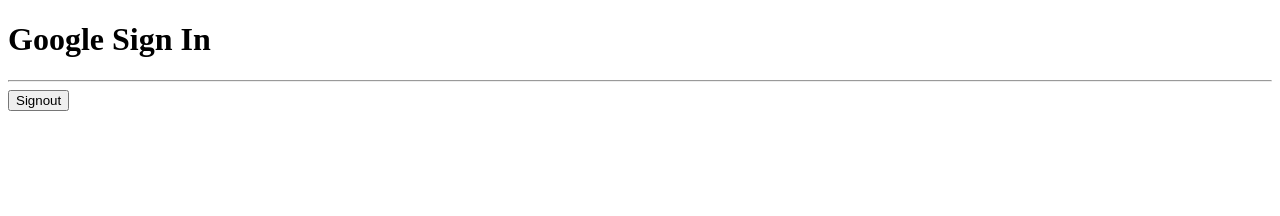
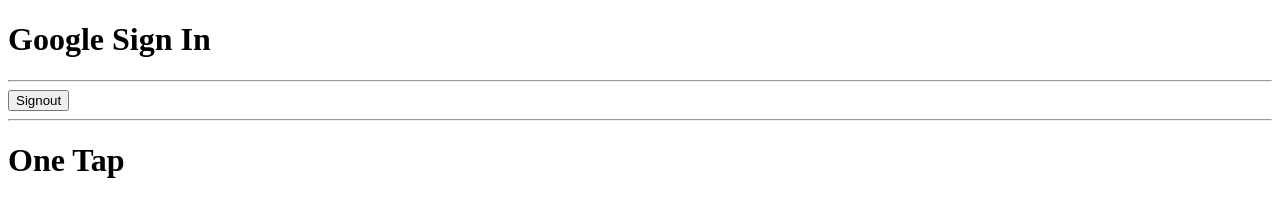
Before and after one commit to aespinozar/curso-node-restserver, a website: page public/index.html in a window 1280 px wide. Drawn offline with Linux system fonts and the light colour scheme.

Commit message:
nueva actualizacion

```diff
--- a/public/index.html
+++ b/public/index.html
@@ -27,8 +27,10 @@
          Signout
 
       </button>
+      <hr>
+      <h1>One Tap</h1>
 
-    <script src="https://accounts.google.com/gsi/client" async defer></script>
+
     <script>
       console.log(window.location.hostname.includes('localhost'))
       var url = ( window.location.hostname.includes('localhost') )
@@ -66,6 +68,6 @@
          });
         }
       </script>
-
+      <script src="https://accounts.google.com/gsi/client" async defer></script>
 </body>
 </html>
```
